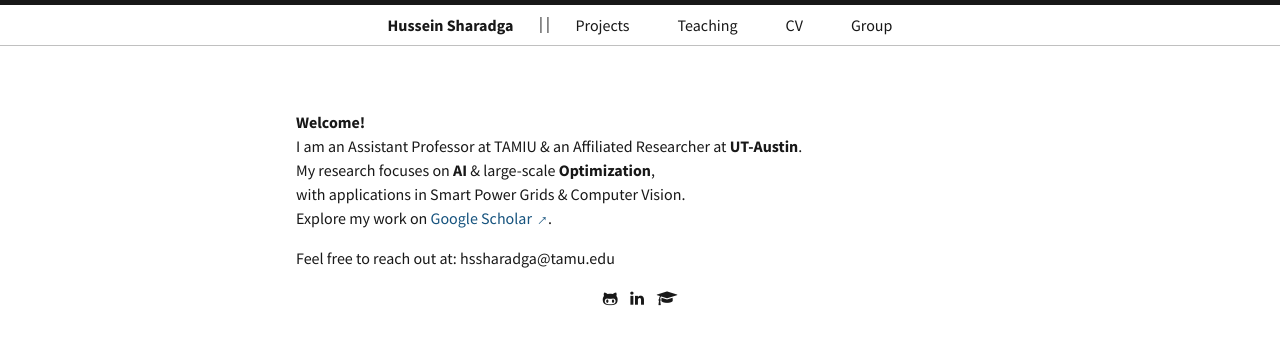
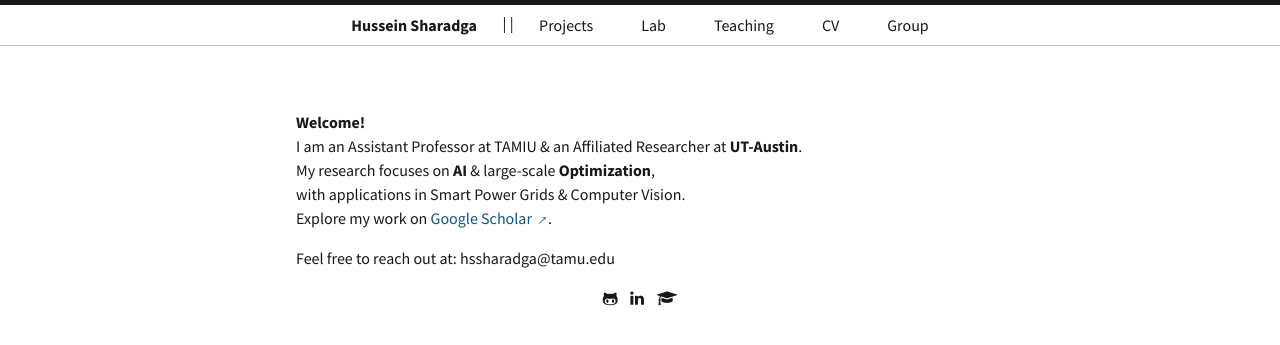
Before and after one commit to hssharadga/hssharadga.github.io, a Jekyll site: the page built from index.html, in a window 1280 px wide. Shown: the top 345 px of the page. Built offline with Jekyll 4.4.1, drawn with Linux system fonts in a browser that asks for light colours.

Commit message:
Update default.html

```diff
--- a/_layouts/default.html
+++ b/_layouts/default.html
@@ -11,6 +11,7 @@
 <!-- 	<li class="hvr-underline-reveal"><a href="{{ site.url }}">home</a></li> -->
 <!--         <li class="hvr-underline-reveal"><a href="{{ site.baseurl }}/about/">Projects</a></li> -->
       <li class="hvr-underline-reveal"><a href="{{ site.baseurl }}/Projects/">Projects</a></li>
+      <li class="hvr-underline-reveal"><a href="{{ site.baseurl }}/lab-equipment/">Lab</a></li>
       <li class="hvr-underline-reveal"><a href="{{ site.baseurl }}/Teaching1/">Teaching</a></li>
       <li class="hvr-underline-reveal"><a href="{{ site.baseurl }}/assets/files/HSharadga_CV.pdf" target="_blank">CV</a></li>
 <!--         <li class="hvr-underline-reveal"><a href="{{ site.baseurl }}/blog/">blog</a></li> </ul> -->
```
